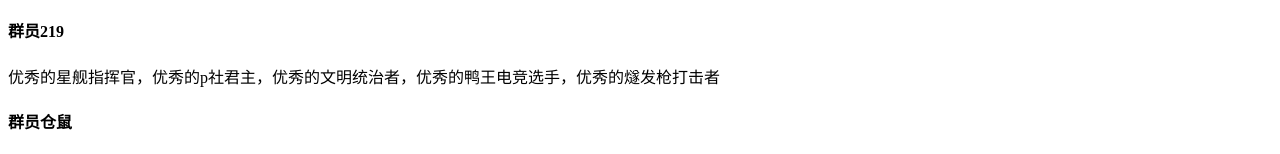
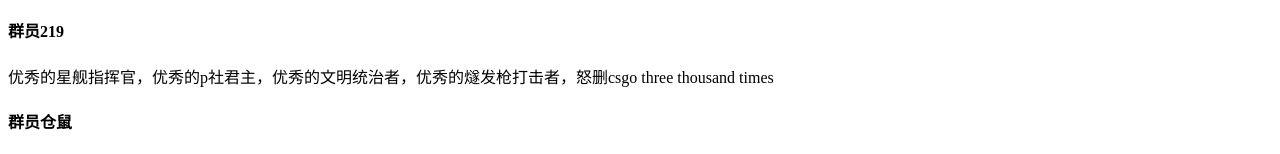
Before and after one commit to cnfury/cnfury.github.io, a plain HTML site: page index.html in a window 1280 px wide. Shown: the part 226-380 px from the top of the page. Drawn offline with Linux system fonts and the light colour scheme.

Commit message:
Update index.html

```diff
--- a/index.html
+++ b/index.html
@@ -8,7 +8,7 @@
 <h4>群主fury</h4>
      <p>优秀的星舰指挥官，优秀的p社君主，优秀的文明统治者，辣鸡的csgo职业选手，优秀的坎巴拉火箭工程师，善于论谋参政，不善反应之敏捷，fury老矣，尚能饭否</p>
 <h4>群员219</h4>
-     <p>优秀的星舰指挥官，优秀的p社君主，优秀的文明统治者，优秀的鸭王电竞选手，优秀的燧发枪打击者</p>
+     <p>优秀的星舰指挥官，优秀的p社君主，优秀的文明统治者，优秀的燧发枪打击者，怒删csgo three thousand times</p>
 <h4>群员仓鼠</h4>
      <p>优秀的星舰指挥官，优秀的p社君主，优秀的文明统治者，优秀的鸭王电竞选手，优秀的排排站燧发枪打击者，过于太秀的帝国时代领导者，以及登峰造极的善于偷玩电脑</p>
 <h4>群员破影子</h4>
```
